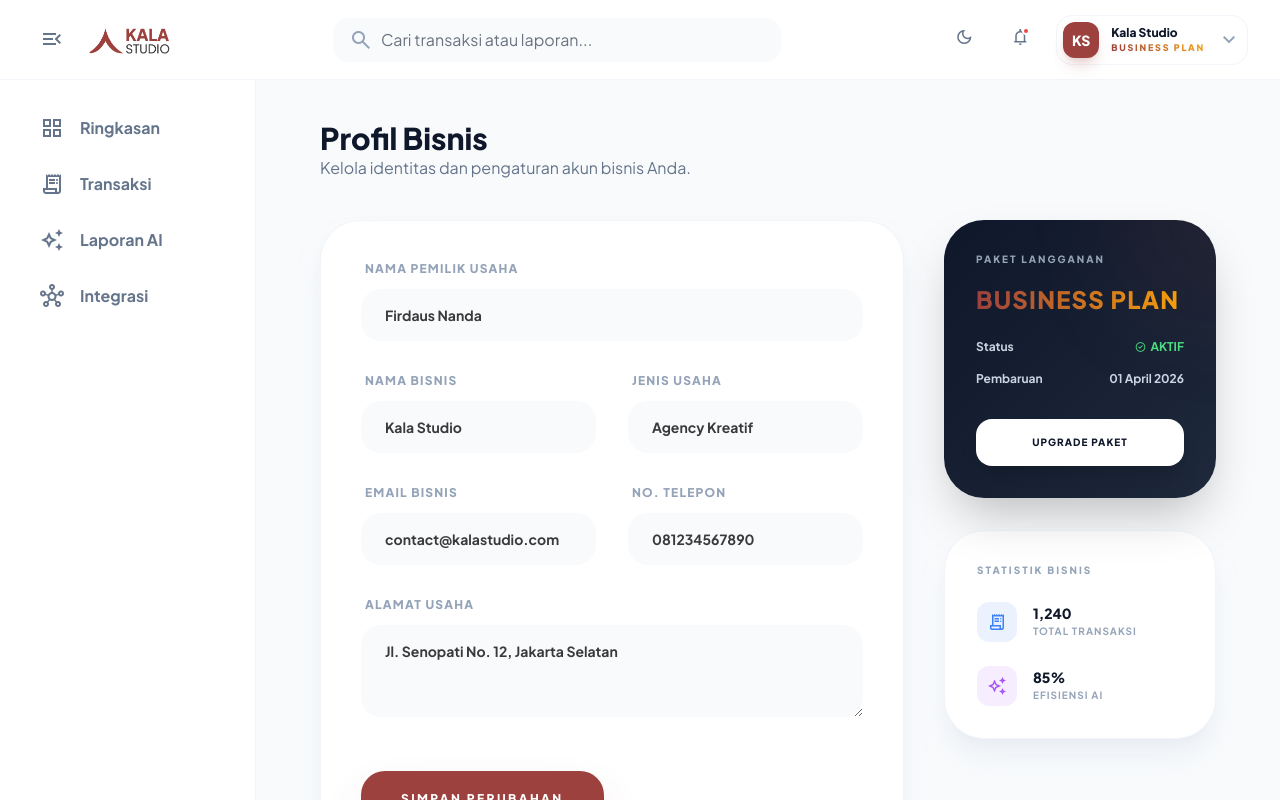
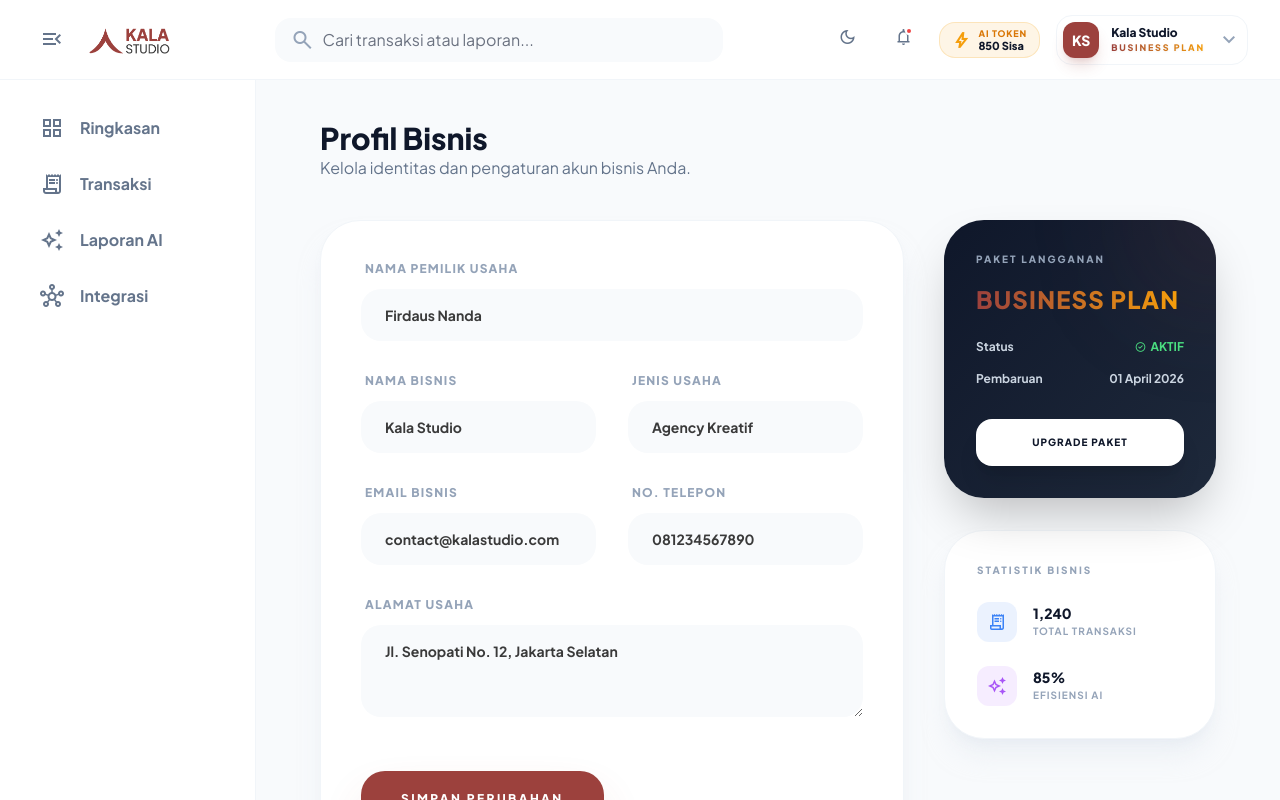
Before and after one commit to firdausnanda/kalastudio, a React (Vite) app: page /profil in a window 1280 px wide. Shown: the top 800 px of the page. Built offline with nearby package versions, Linux system fonts and the light colour scheme.

Commit message:
[FIX] Dashboard Header Token

```diff
--- a/src/components/DashboardHeader.jsx
+++ b/src/components/DashboardHeader.jsx
@@ -87,6 +87,15 @@ export default function DashboardHeader({ isSidebarOpen, setIsSidebarOpen }) {
             <span className="absolute top-2.5 right-2.5 w-2 h-2 bg-red-500 rounded-full border-2 border-white dark:border-slate-900"></span>
           </button>
 
+          {/* AI Token Indicator */}
+          <div className="hidden sm:flex items-center gap-2 px-3 py-1.5 bg-amber-500/10 dark:bg-amber-500/20 border border-amber-500/20 rounded-2xl group hover:bg-amber-500/20 transition-all" title="Sisa Token AI untuk pemrosesan WhatsApp">
+            <span className="material-symbols-outlined text-amber-500 text-[18px] group-hover:scale-110 transition-transform font-black">bolt</span>
+            <div className="flex flex-col items-start leading-none gap-0.5">
+              <span className="text-[9px] font-black text-amber-600 dark:text-amber-400 uppercase tracking-widest">AI Token</span>
+              <span className="text-[11px] font-black text-slate-900 dark:text-white">850 Sisa</span>
+            </div>
+          </div>
+
           <div className="relative">
             <button
               onClick={() => setIsProfileOpen(!isProfileOpen)}
```
